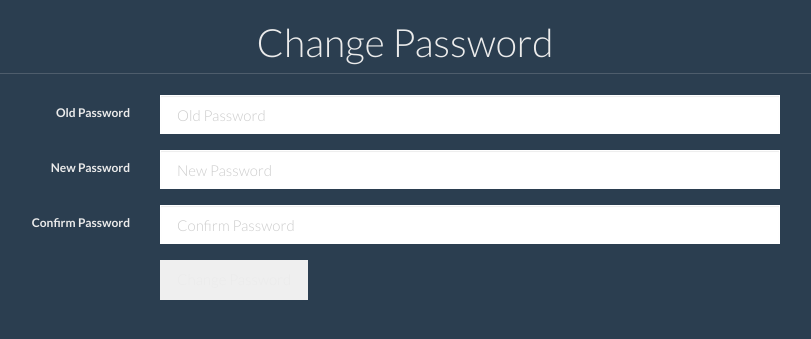
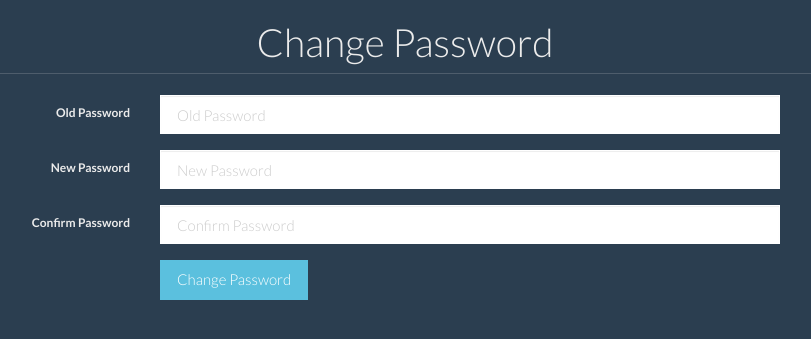
Before and after one commit to sanghyun-park/jointhefleet, a Django app: page /jointhefleet/chgpasswd in a window 1280 px wide. Shown: the part 40-379 px from the top of the page, without its empty margins (235-1046 px from the left). Run offline with Django 3.2, Linux system fonts and the light colour scheme; the visitor is signed in with stand-in values (Sample User, id 1); some libraries are stand-ins or nearby versions.

Commit message:
change button color

```diff
--- a/templates/jointhefleet/account/login.html
+++ b/templates/jointhefleet/account/login.html
@@ -25,7 +25,7 @@
             </div>
             <div class="form-group">
               <div class="col-sm-offset-2 col-sm-10">
-                <button type="submit" class="btn">Login</button>
+                <button type="submit" class="btn btn-info">Login</button>
               </div>
             </div>
           </div>
--- a/templates/registration/password_change_form.html
+++ b/templates/registration/password_change_form.html
@@ -36,7 +36,7 @@
             </div>
             <div class="form-group">
               <div class="col-sm-offset-2 col-sm-10">
-                <button type="submit" class="btn">Change Password</button>
+                <button type="submit" class="btn btn-info">Change Password</button>
               </div>
             </div>
           </div>
```
